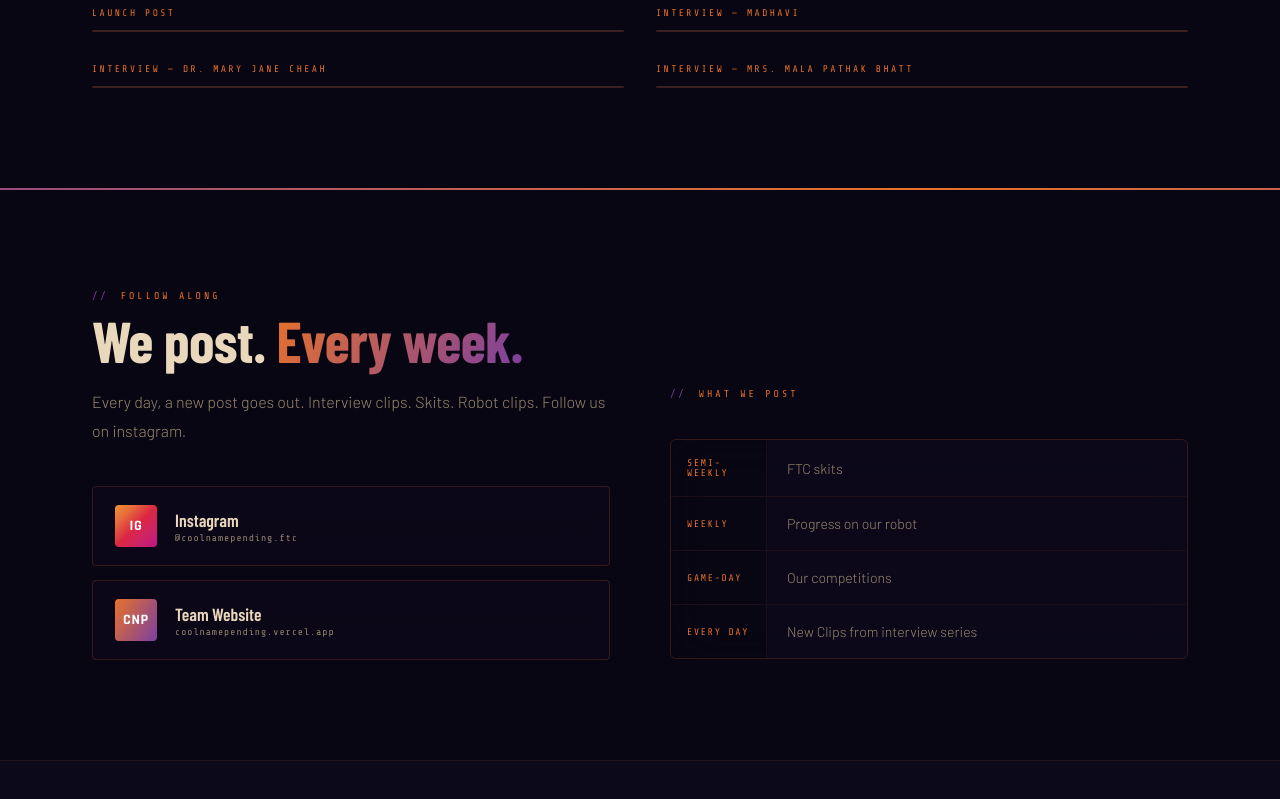
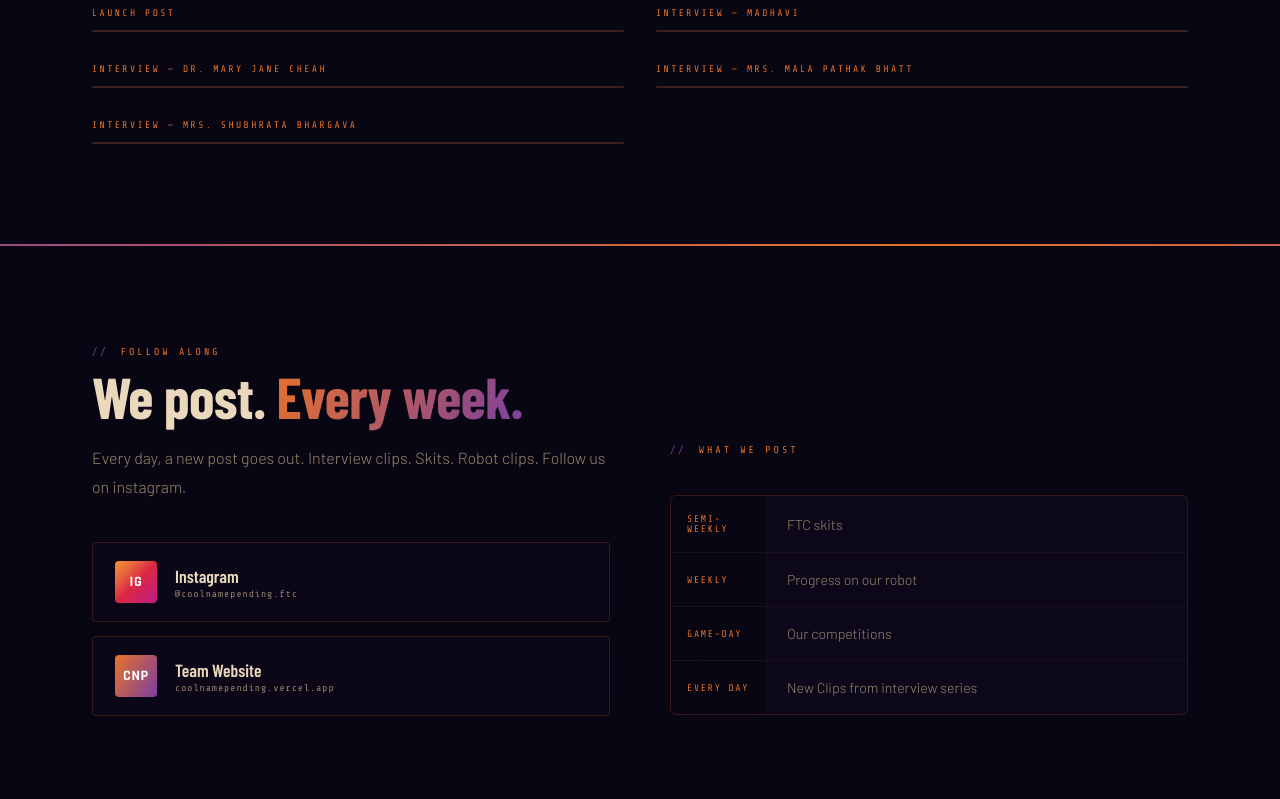
Before and after one commit to advaithbanigandlapati-coder/ForgeAlly, a plain HTML site: page index.html in a window 1280 px wide. Shown: the part 4020-4819 px from the top of the page. Drawn offline with nearby package versions, Linux system fonts and the light colour scheme; a script that the page names is missing; a web font is replaced by a local one.

Commit message:
Update index.html

```diff
--- a/index.html
+++ b/index.html
@@ -827,6 +827,13 @@ window.addEventListener('DOMContentLoaded',()=>{
     data-instgrm-version="14"
     style="background:#0D0A1C;border:1px solid rgba(232,114,42,0.2);border-radius:6px;margin:0;max-width:100%;min-width:326px;padding:0;width:100%;"></blockquote>
 </div> <!-- new posts after ts -->
+    <div class="post-wrap reveal d6">
+  <div class="post-label">Interview — Mrs. Shubhrata Bhargava</div>
+  <blockquote class="instagram-media"
+    data-instgrm-permalink="https://www.instagram.com/p/DVzg0IUEQwV/"
+    data-instgrm-version="14"
+    style="background:#0D0A1C;border:1px solid rgba(232,114,42,0.2);border-radius:6px;margin:0;max-width:100%;min-width:326px;padding:0;width:100%;"></blockquote>
+</div>
   </div> <!-- no posts past ts -->
 </section>
 <script async src="https://www.instagram.com/embed.js"></script>
```
